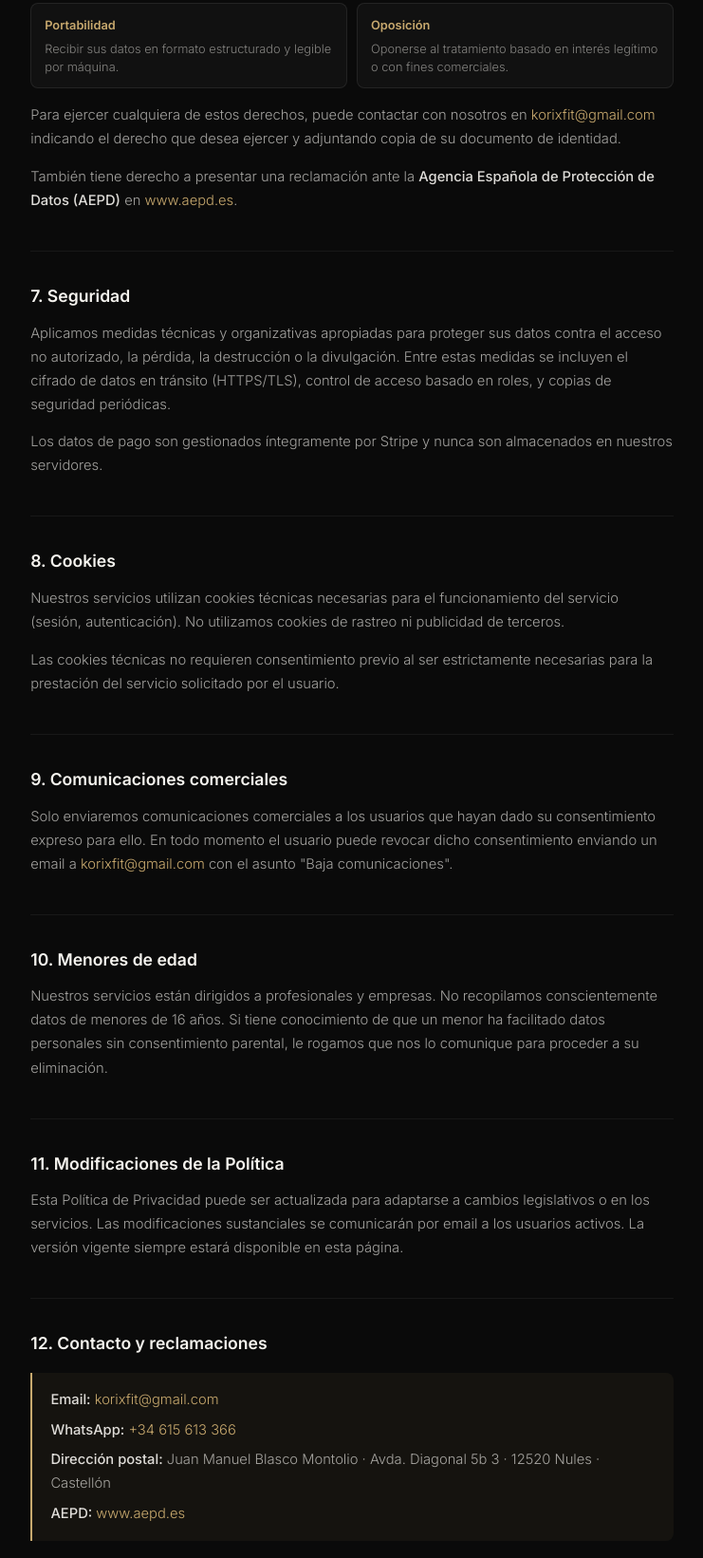
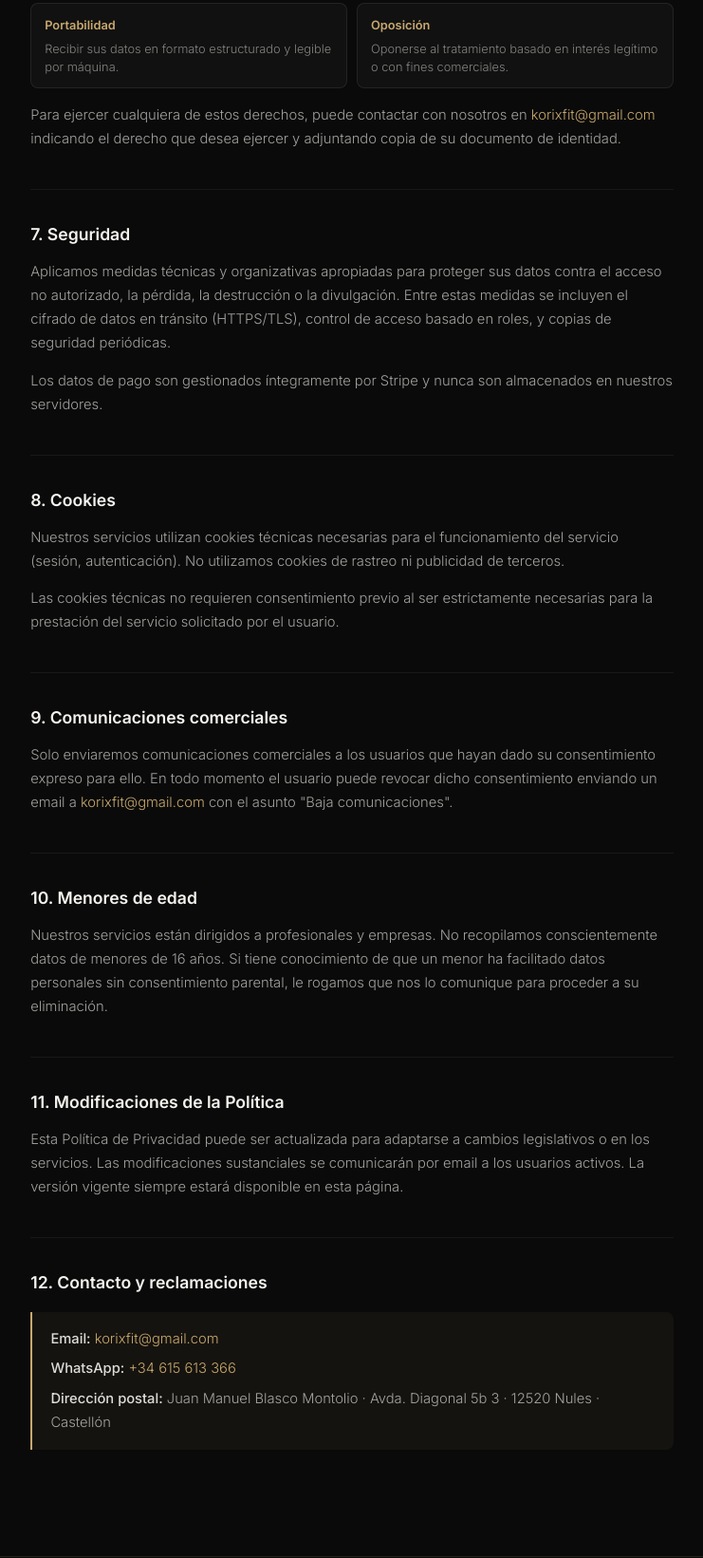
Before and after one commit to juanmablascomarketing/juanmablascomarketing.github.io, a plain HTML site: page legal/privacidad/index.html in a window 1280 px wide. Shown: the part 2519-4160 px from the top of the page at 95% size, without its empty margins (269-1010 px from the left). Drawn offline with Linux system fonts and the light colour scheme.

Commit message:
Update index.html

```diff
--- a/legal/privacidad/index.html
+++ b/legal/privacidad/index.html
@@ -158,7 +158,6 @@ footer a:hover { color: var(--accent); }
     </div>
   </div>
   <p>Para ejercer cualquiera de estos derechos, puede contactar con nosotros en <a href="mailto:korixfit@gmail.com">korixfit@gmail.com</a> indicando el derecho que desea ejercer y adjuntando copia de su documento de identidad.</p>
-  <p>También tiene derecho a presentar una reclamación ante la <strong>Agencia Española de Protección de Datos (AEPD)</strong> en <a href="https://www.aepd.es" target="_blank">www.aepd.es</a>.</p>
 
   <h2>7. Seguridad</h2>
   <p>Aplicamos medidas técnicas y organizativas apropiadas para proteger sus datos contra el acceso no autorizado, la pérdida, la destrucción o la divulgación. Entre estas medidas se incluyen el cifrado de datos en tránsito (HTTPS/TLS), control de acceso basado en roles, y copias de seguridad periódicas.</p>
@@ -182,7 +181,6 @@ footer a:hover { color: var(--accent); }
     <p><strong>Email:</strong> <a href="mailto:korixfit@gmail.com">korixfit@gmail.com</a></p>
     <p><strong>WhatsApp:</strong> <a href="https://wa.me/34615613366">+34 615 613 366</a></p>
     <p><strong>Dirección postal:</strong> Juan Manuel Blasco Montolio · Avda. Diagonal 5b 3 · 12520 Nules · Castellón</p>
-    <p><strong>AEPD:</strong> <a href="https://www.aepd.es" target="_blank">www.aepd.es</a></p>
   </div>
 </div>
 
```
